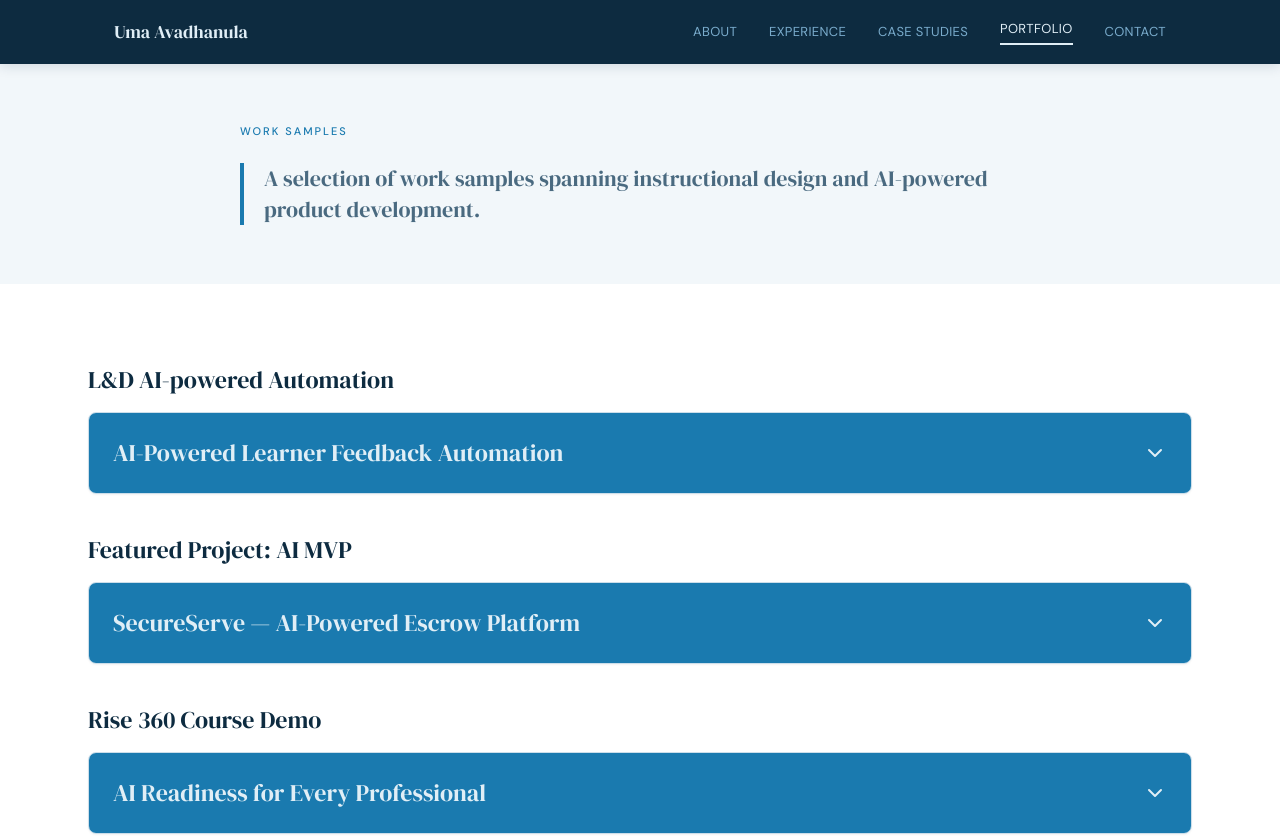
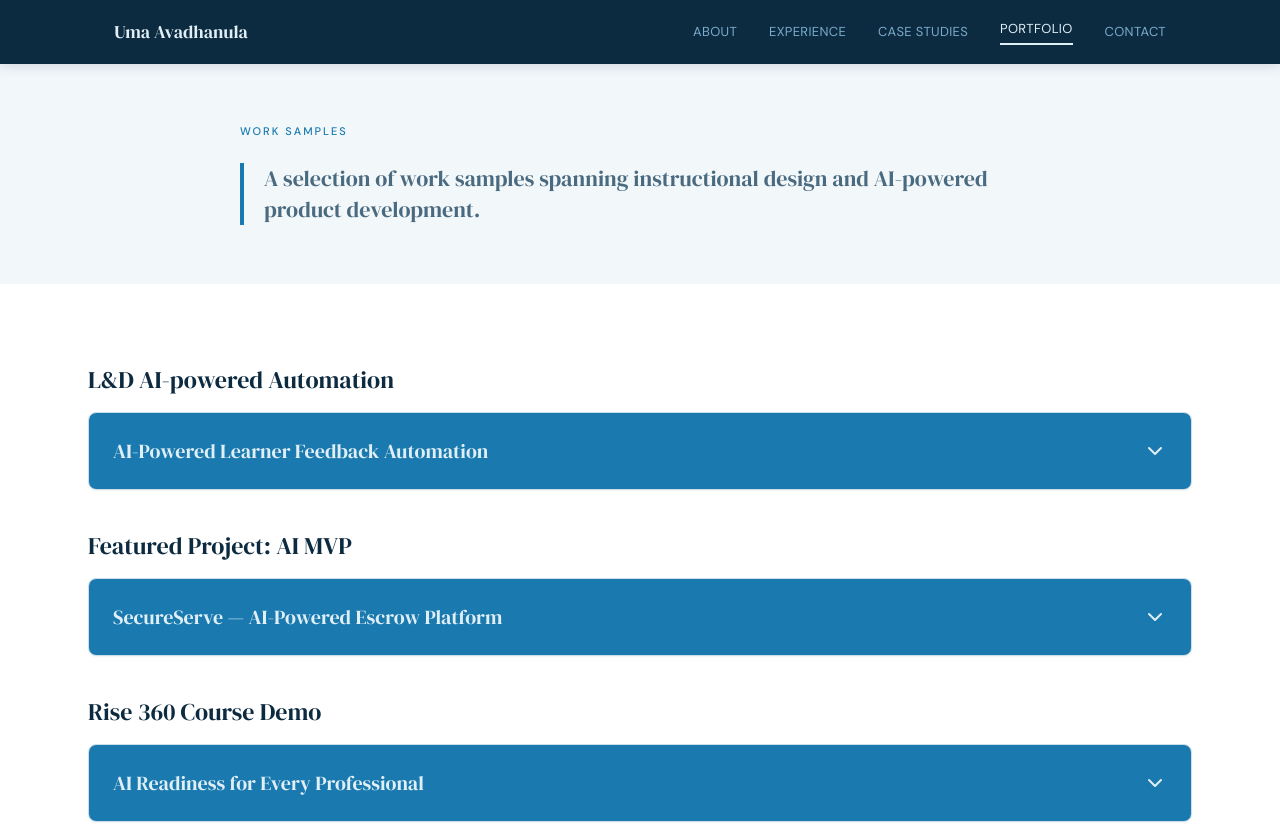
Before and after one commit to umaavadh/UmaA, a React (Vite) app: page /portfolio in a window 1280 px wide. Shown: the top 836 px of the page. Built offline with nearby package versions, Linux system fonts and the light colour scheme.

Commit message:
Update accordion tab text sizes

```diff
--- a/src/pages/Portfolio.tsx
+++ b/src/pages/Portfolio.tsx
@@ -92,7 +92,7 @@ function AccordionCard({ item, isOpen, onToggle }: { item: AccordionItem; isOpen
         onClick={onToggle}
         className="w-full flex items-center justify-between p-4 sm:p-6 bg-ocean-primary hover:bg-opacity-90 transition-all"
       >
-        <h3 className="font-display text-lg sm:text-xl lg:text-2xl text-left pr-4" style={{ color: '#E0EEF6' }}>
+        <h3 className="font-display text-base sm:text-lg lg:text-xl text-left pr-4" style={{ color: '#E0EEF6' }}>
           {item.title}
         </h3>
         <ChevronDown
```
